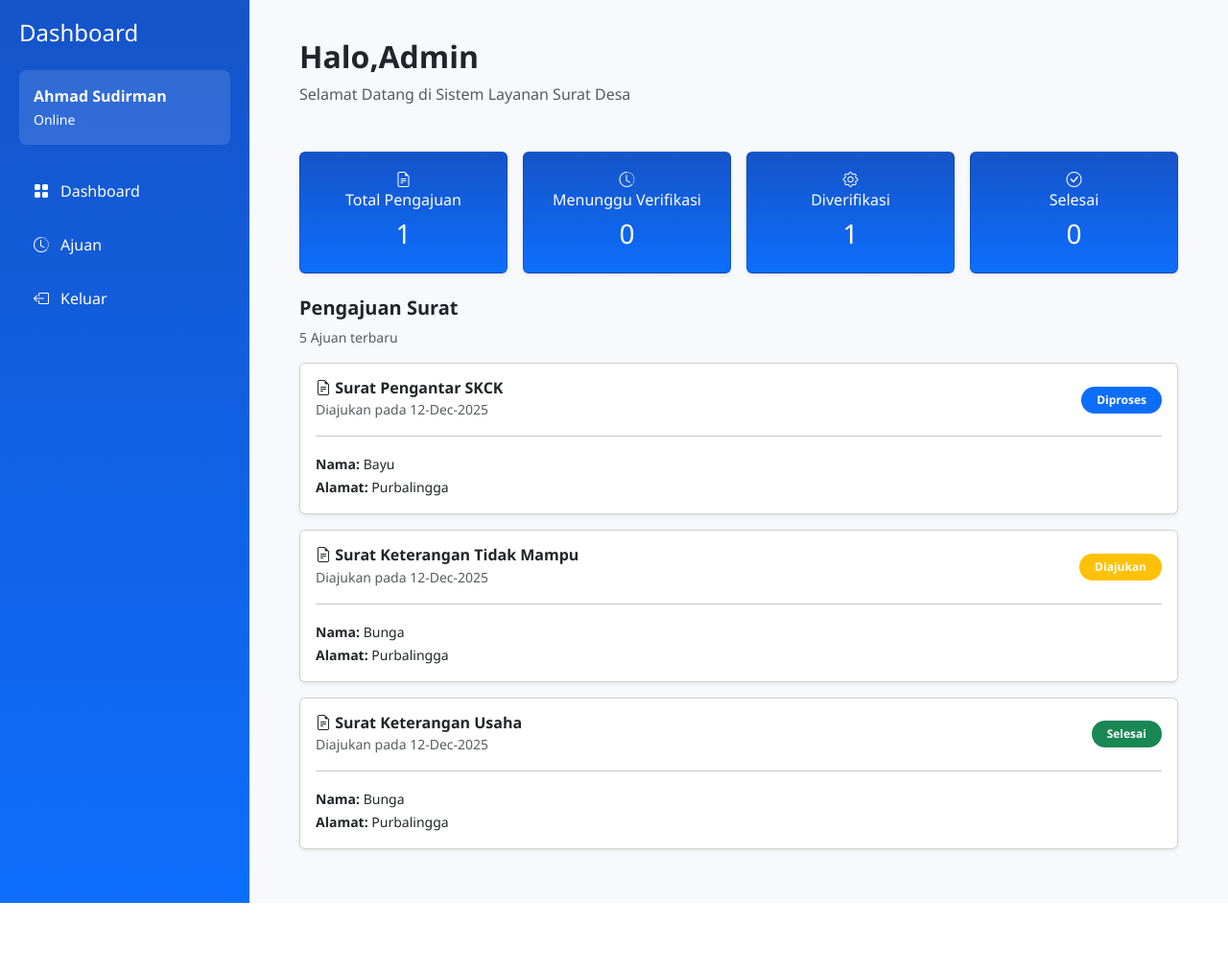
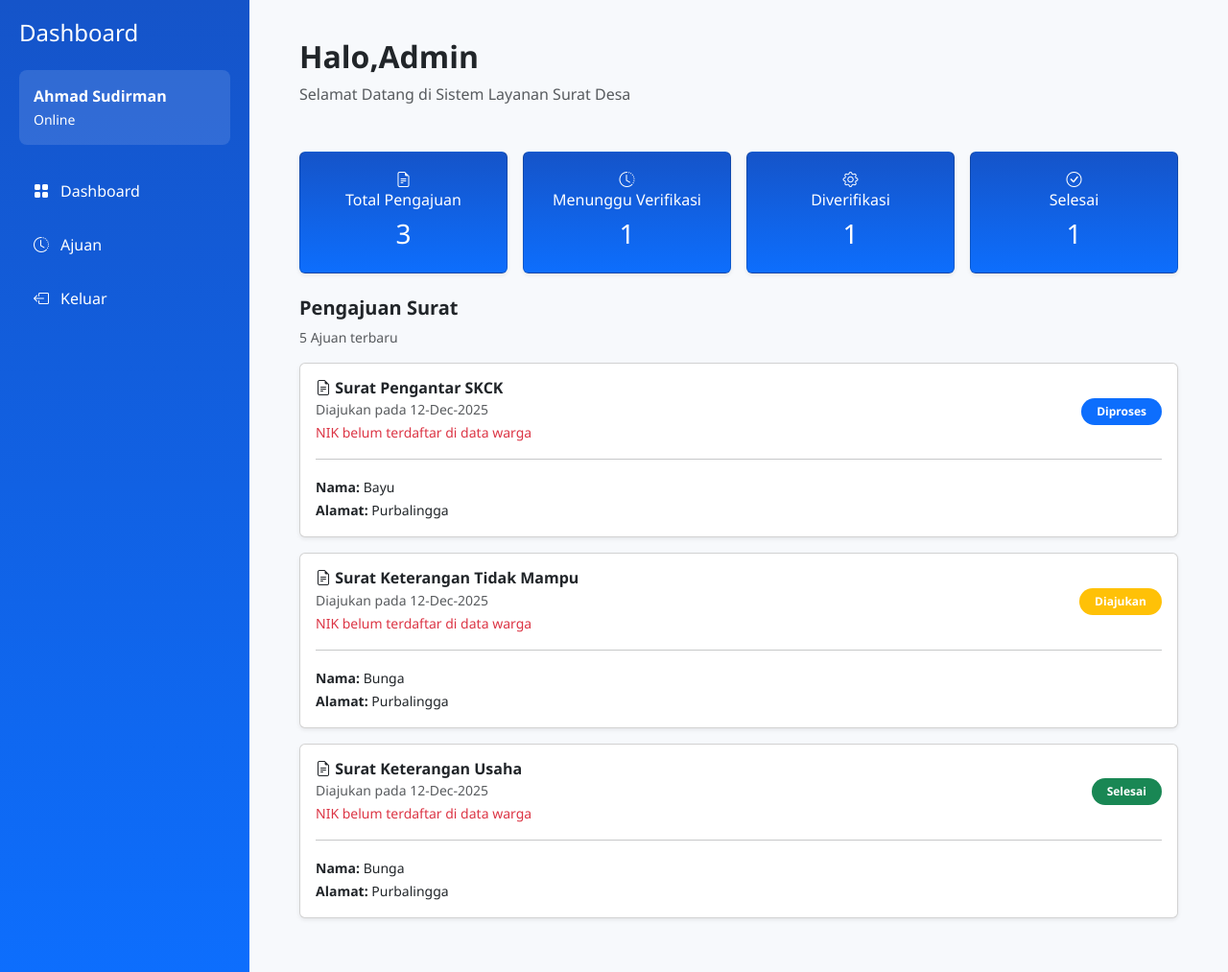
Before and after one commit to fadilah546/SILADES, a PHP site: page /Admin/index.php?p=1 in a window 1280 px wide. Shown: the whole page at 96% size. Before the commit the page ends 941 px from the top, so only its background shows below. Run offline with PHP 8.4, Linux system fonts and the light colour scheme; data comes from the database, SQL or seed files in the repository; tables that the repository leaves empty or names only in its code hold one stand-in row (values such as "Sample post").

Commit message:
Refactor home.php for improved functionality and clarity

```diff
--- a/Admin/home.php
+++ b/Admin/home.php
@@ -12,7 +12,6 @@
 
    <!--begin::App Content-->
    <?php
-   $id = 1;
    $totals = [
        'total_pengajuan' => 0,
        'Diajukan' => 0,
@@ -24,7 +23,6 @@
    $query_total = "
        SELECT status, COUNT(*) as jumlah
        FROM ajuan
-       WHERE id_user = $id
        GROUP BY status
    ";
    $result_total = $koneksi->query($query_total);
@@ -85,6 +83,8 @@
                    'Selesai' => 'success',
                    default => 'danger'
                };
+                $nik = $d['NIK'];
+  $cek = $koneksi->query("SELECT nik FROM warga WHERE nik = '$nik'");
 ?>
   <a class="text-decoration-none text-dark" href="?p=detail&id_ajuan=<?= $d['id_ajuan'] ?>">
     <div class="card pengajuan-card shadow-sm mb-3">
@@ -92,10 +92,28 @@
         <div class="d-flex justify-content-between align-items-center">
           <div>
             <h6 class="fw-bold mb-0"><i class="bi bi-file-earmark-text"></i> <?= $d['nama_surat'] ?></h6>
-                   <small class="text-muted">Diajukan pada <?= date('d-M-Y', strtotime($d['created_at'])) ?></small>
+            <small class="text-muted">Diajukan pada <?php echo date('d-M-Y', strtotime($d['created_at'])) ?></small><br>
+            <?php
+            if ($cek->num_rows == 0) {
+              echo "<small class='text-danger'>NIK belum terdaftar di data warga</small>";
+            }else{
+              echo "<small class='text-success'>NIK terdaftar di data warga</small>";
+            }
+            ?>
           </div>
+          <?php
+          if ($d['status'] == 'Diajukan') {
+            $warna = 'warning';
+          } elseif ($d['status'] == 'Diproses') {
+            $warna = 'primary';
+          } elseif ($d['status'] == 'Selesai') {
+            $warna = 'success';
+          } else {
+            $warna = 'danger';
+          }
+          ?>
           <span class="badge bg-<?= $warna ?> text-white rounded-pill px-3 py-2">
-                   <?= $d['status'] ?>
+            <?php echo $d['status'] ?>
           </span>
         </div>
         <hr>
@@ -108,10 +126,8 @@
       </div>
     </div>
   </a>
-       <?php
-           }
-       }
-       ?>
+<?php }} ?>
+
 
      </div>
    </div>
```
Lines whose indentation alone changed are shown as unchanged.
